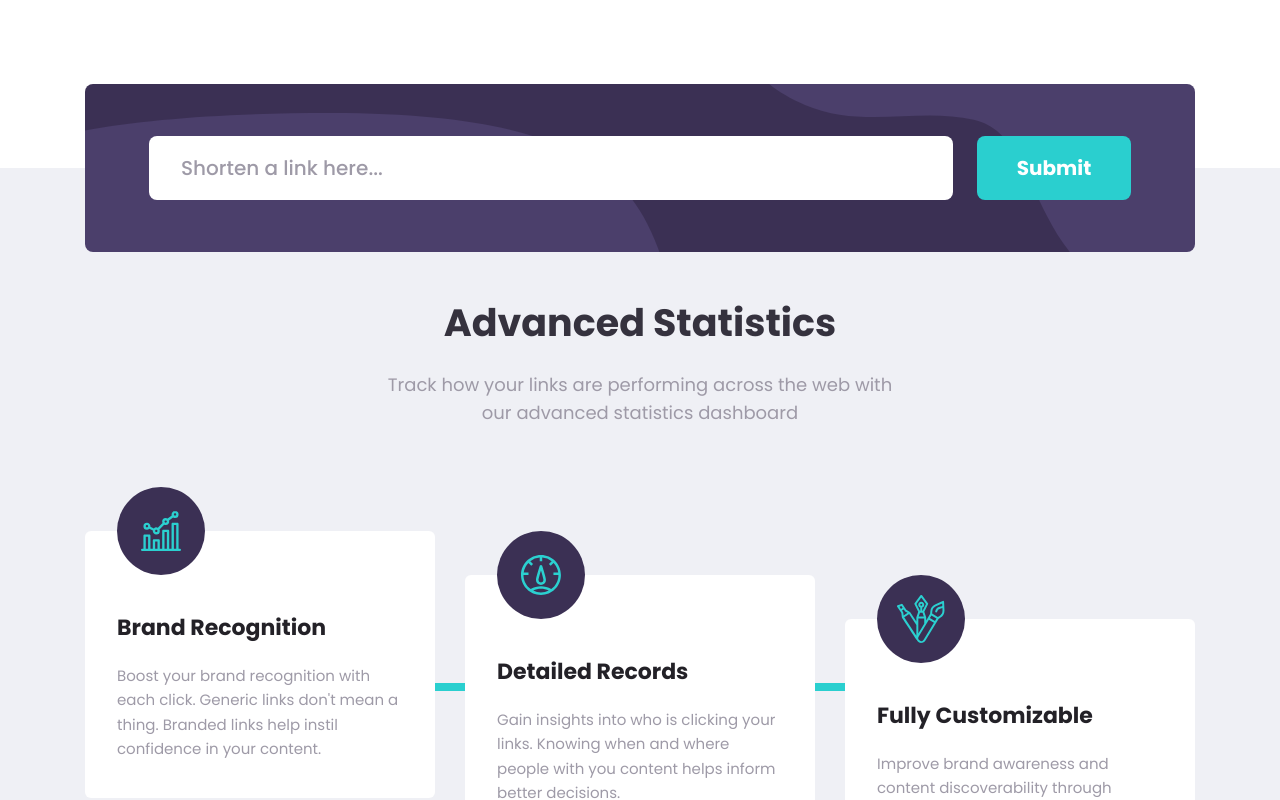
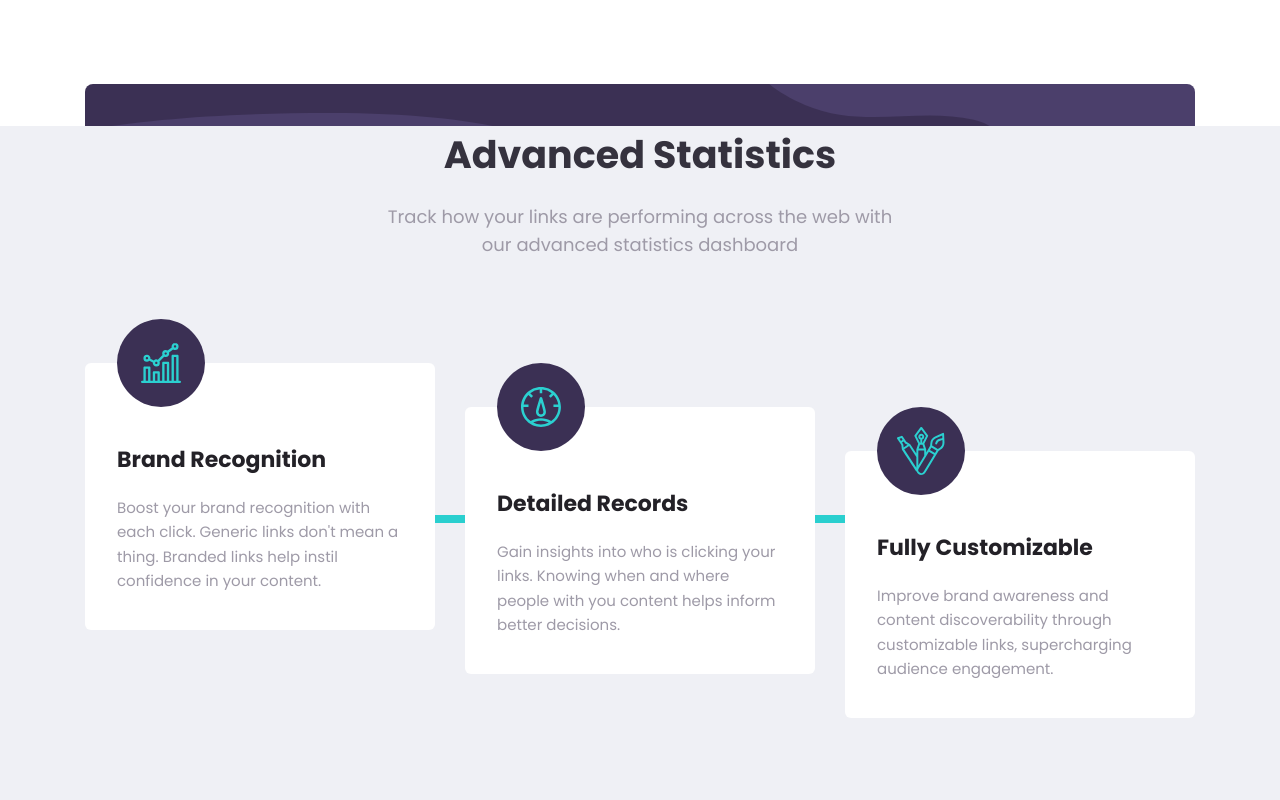
Before and after one commit to anindyoo/fe-mentor-5-shortly, a React (Create React App) app: page / in a window 1280 px wide. Shown: the part 800-1600 px from the top of the page. Built offline with nearby package versions, Linux system fonts and the light colour scheme.

Commit message:
feat: add new stylings.

```diff
--- a/src/components/HomeComponents/BenefitsBanner.jsx
+++ b/src/components/HomeComponents/BenefitsBanner.jsx
@@ -39,8 +39,9 @@ const BenefitsBanner = () => {
   return (
     <section className="
     BENEFITS-BANNER
+    relative z-10
     bg-neutralLightGray
-    pt-[7.875rem] pb-[7.5rem]"
+    mt-[-2.625rem] pb-[7.5rem]"
     >
       <div className="
       BENEFITS-BANNER-CONTAINER
```
